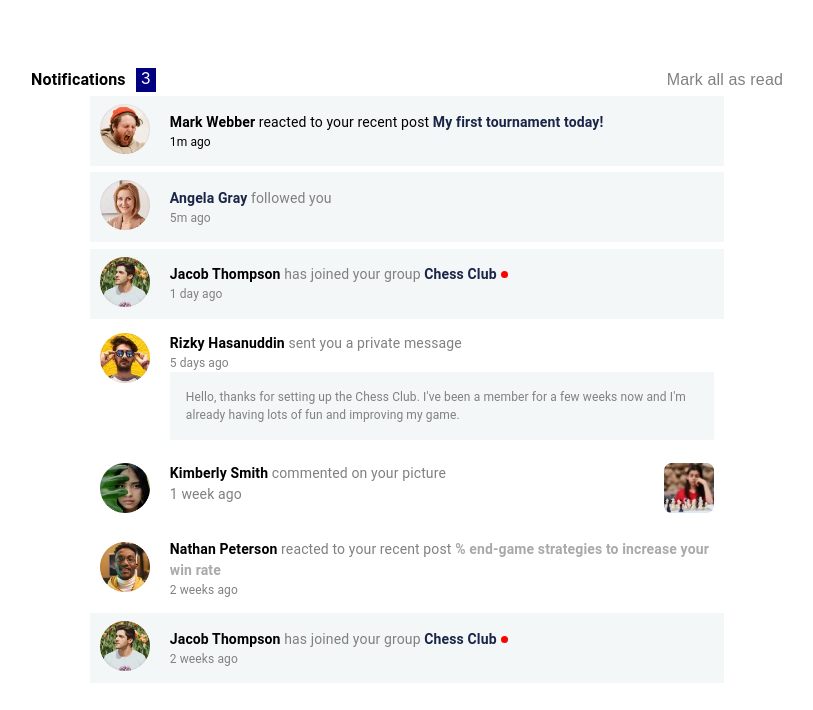
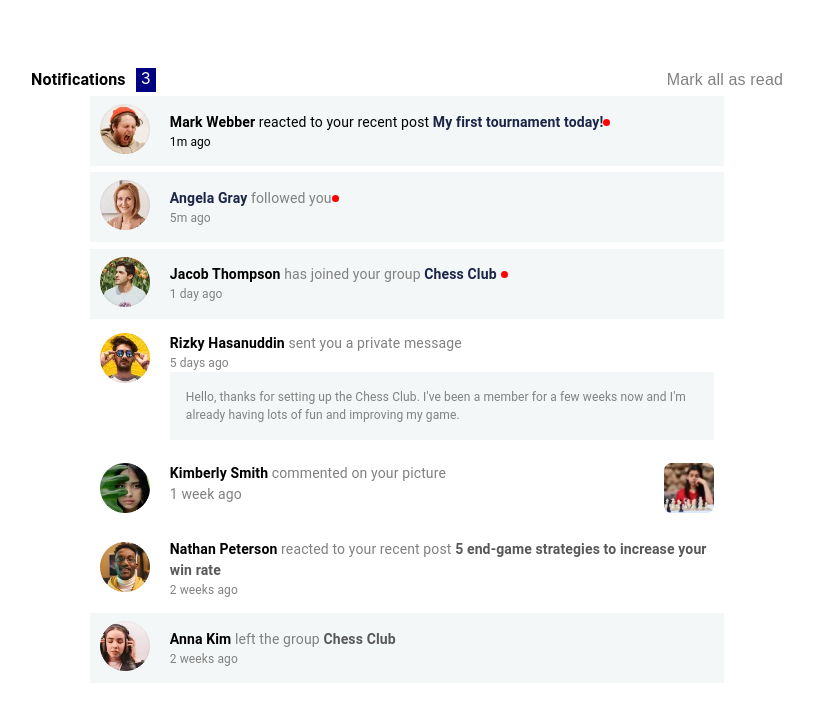
Before and after one commit to Bidhu1024/FM-Notifications, a React (Create React App) app: page / in a window 1280 px wide. Shown: the top 710 px of the page, without its empty margins (233-1046 px from the left). Built offline with nearby package versions, Linux system fonts and the light colour scheme.

Commit message:
Web almost completed, fix the width and height

```diff
--- a/src/components/AllNotifications/Box1.jsx
+++ b/src/components/AllNotifications/Box1.jsx
@@ -1,6 +1,7 @@
 import { Box,Typography } from "@mui/material";
 import React from "react";
 import image1 from "../../assets/images/avatar-mark-webber.webp";
+import RedDot from "../RedDot"
 const Box1 = () => {
   return (
     <Box sx={{display:'flex', alignItems:'center',justifyContent:'start', padding:'8px 10px', gap:'20px',width:'80%', backgroundColor:'rgba(233, 239, 240,0.5)' }}>
@@ -8,7 +9,7 @@
         <img src={image1} alt="img1" height={50} width={50} />{" "}
       </Box>
       <Box >
-        <Box><Typography fontColor="#d5d9e6" fontSize="14px"><span style={{fontWeight:'bold'}}>Mark Webber</span> reacted to your recent post <span style={{fontWeight:'bold', color:'#1a2547', cursor:'pointer'}}>My first tournament today!</span></Typography></Box>
+        <Box sx={{display:'flex', alignItems:'center'}}><Typography fontColor="#d5d9e6" fontSize="14px"><span style={{fontWeight:'bold'}}>Mark Webber</span> reacted to your recent post <span style={{fontWeight:'bold', color:'#1a2547', cursor:'pointer'}}>My first tournament today!</span></Typography><RedDot/></Box>
         <Box> <Typography fontSize="12px" fontColor="gray">1m ago</Typography></Box>
       </Box>
     </Box>
--- a/src/components/AllNotifications/Box2.jsx
+++ b/src/components/AllNotifications/Box2.jsx
@@ -1,6 +1,8 @@
 import React from "react";
 import image2 from "../../assets/images/avatar-angela-gray.webp";
 import { Box,Typography } from "@mui/material";
+import RedDot from "../RedDot"
+
 const Box2 = () => {
   return (
     <Box sx={{display:'flex',marginTop:'.4rem', alignItems:'center',justifyContent:'start', padding:'8px 10px', gap:'20px',width:'80%', backgroundColor:'rgba(233, 239, 240,0.5)' }}>
@@ -8,7 +10,7 @@
         <img src={image2} height={50} width={50} alt="angela gray" />
       </Box>
       <Box>
-        <Box><Typography fontSize='14px'><span style={{fontWeight:'bold', color:'#1a2547', cursor:'pointer',}}>Angela Gray</span><span style={{color:'grey'}}> followed you</span></Typography></Box>
+        <Box sx={{display:'flex', alignItems:'center'}}><Typography fontSize='14px'><span style={{fontWeight:'bold', color:'#1a2547', cursor:'pointer',}}>Angela Gray</span><span style={{color:'grey'}}> followed you</span></Typography> <RedDot /></Box>
         <Box><Typography fontSize="12px" color="grey">5m ago</Typography></Box>
       </Box>
     </Box>
--- a/src/components/AllNotifications/Box6.jsx
+++ b/src/components/AllNotifications/Box6.jsx
@@ -9,7 +9,7 @@
         <img src={image7} height={50} width={50} alt="nathan" />
       </Box>
       <Box>
-        <Box sx={{display:'flex', alignItems:'center', gap:'4px'}}><Typography  fontSize='14px'><span style={{fontWeight:'bold'}}>Nathan Peterson</span> <span style={{color:"grey"}}>reacted to your recent post </span> <span style={{fontWeight:'bold', color:'darkgrey'}}>% end-game strategies to increase your win rate  </span></Typography> </Box>
+        <Box sx={{display:'flex', alignItems:'center', gap:'4px'}}><Typography  fontSize='14px'><span style={{fontWeight:'bold'}}>Nathan Peterson</span> <span style={{color:"grey"}}>reacted to your recent post </span> <span style={{fontWeight:'bold', color:'#585858'}}>5 end-game strategies to increase your win rate  </span></Typography> </Box>
         <Box><Typography fontSize="12px" color="grey">2 weeks ago</Typography></Box>
       </Box>
     </Box>
--- a/src/components/AllNotifications/Box7.jsx
+++ b/src/components/AllNotifications/Box7.jsx
@@ -1,15 +1,15 @@
 import React from "react";
-import imag3 from "../../assets/images/avatar-jacob-thompson.webp";
+import image8 from "../../assets/images/avatar-anna-kim.webp";
 import { Box,Typography } from "@mui/material";
-import RedDot from "../RedDot";
+
 const Box3 = () => {
   return (
     <Box sx={{display:'flex', alignItems:'center',justifyContent:'start', padding:'8px 10px', gap:'20px',width:'80%', backgroundColor:'rgba(233, 239, 240,0.5)',marginTop:'.4rem'}}>
       <Box>
-        <img src={imag3} height={50} width={50} alt="jacob" />
+        <img src={image8} height={50} width={50} alt="jacob" />
       </Box>
       <Box>
-        <Box sx={{display:'flex', alignItems:'center', gap:'4px'}}><Typography  fontSize='14px'><span style={{fontWeight:'bold'}}>Jacob Thompson</span> <span style={{color:"grey"}}>has joined your group</span> <span style={{fontWeight:'bold', color:'#1a2547', cursor:'pointer',}}>Chess Club  </span></Typography> <RedDot/></Box>
+        <Box sx={{display:'flex', alignItems:'center', gap:'4px'}}><Typography  fontSize='14px'><span style={{fontWeight:'bold'}}>Anna Kim</span> <span style={{color:"grey"}}>left the group</span> <span style={{fontWeight:'bold', color:'#585858'}}>Chess Club  </span></Typography></Box>
         <Box><Typography fontSize="12px" color="grey">2 weeks ago</Typography></Box>
       </Box>
     </Box>
```
